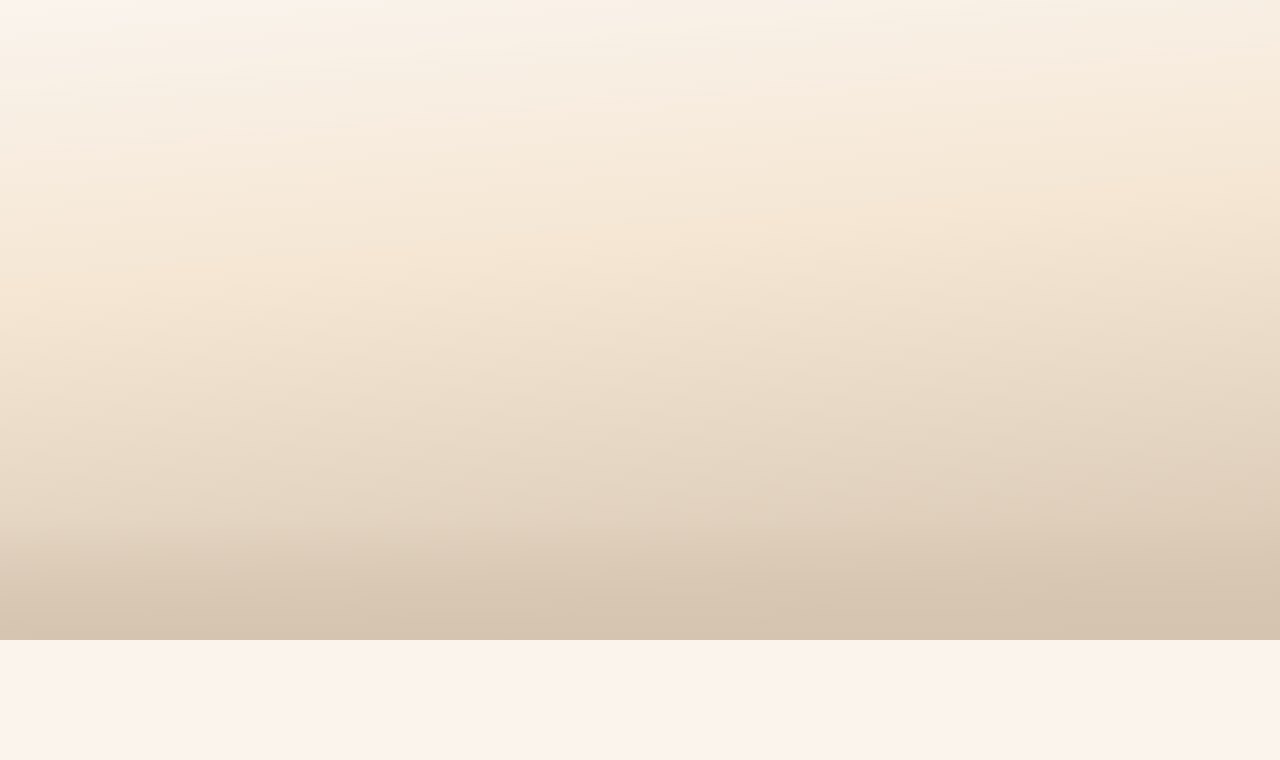
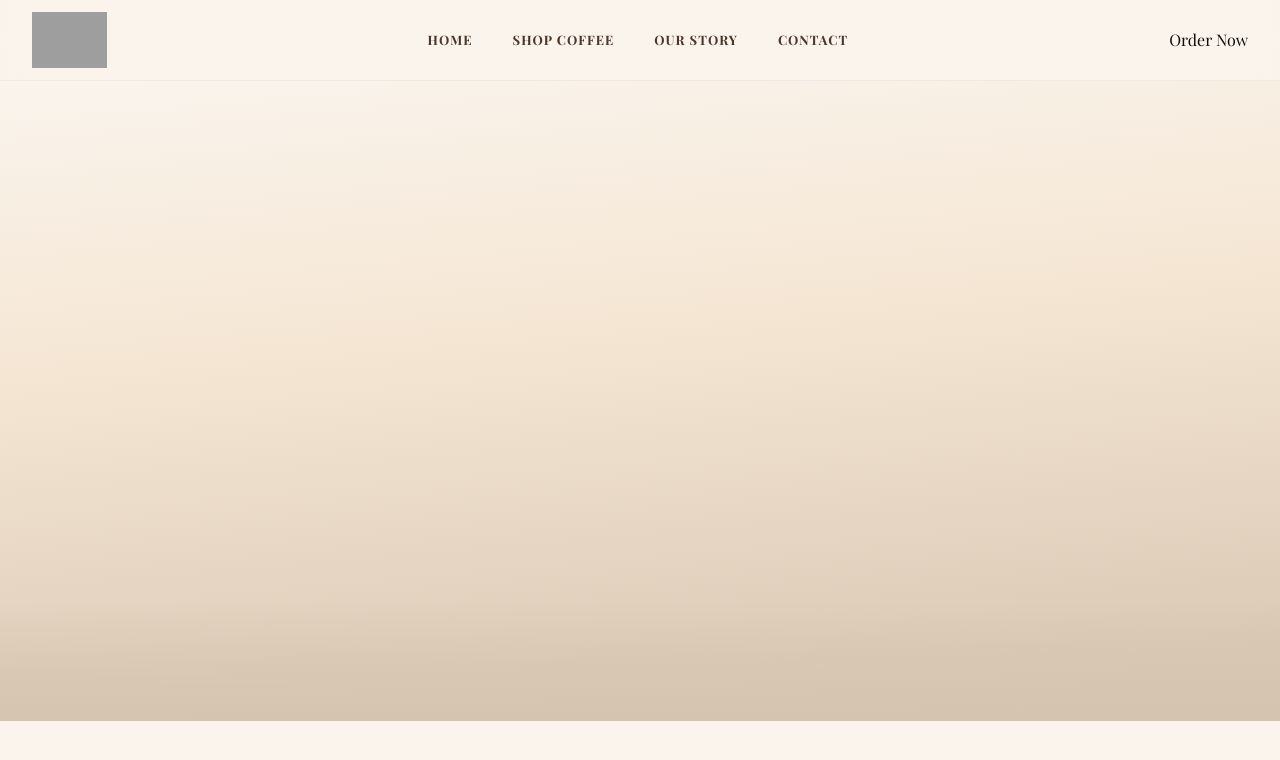
Before and after one commit to rward2766/The-Beans-Place, a React (Vite) app: page / in a window 1280 px wide. Shown: the top 760 px of the page. Built offline with nearby package versions, Linux system fonts and the light colour scheme; grey boxes are pictures that could not be loaded; a web font is replaced by a local one.

Commit message:
finished navbar.jsx and modified app.jsx

```diff
--- a/src/App.jsx
+++ b/src/App.jsx
@@ -12,8 +12,6 @@
 // - How JSX lets you use custom components like HTML tags
 //
 // ============================================================
-
-import { div } from "framer-motion/client";
 
 // STEP 1: Import your section components
 // Each component lives in its own file inside ./components/
@@ -57,11 +55,13 @@
 
 /* --- YOUR COMPONENT CODE GOES HERE --- */
 // Imports go below here
+import NavBar from "./components/NavBar";
 
 export default function App() {
     return (
         <div className="app">
             {/* NAVBAR */}
+            <NavBar />
 
             {/* HERO */}
             <section className="hero bg-hero">
--- a/src/components/NavBar.jsx
+++ b/src/components/NavBar.jsx
@@ -29,7 +29,6 @@
 // Import the Button UI component from "./ui/Button"
 
 /* --- YOUR IMPORTS GO HERE --- */
-
 
 // STEP 2: Create and export the NavBar component
 // export default function NavBar() { ... }
@@ -94,16 +93,100 @@
 
     const closeMenu = () => setMenuOpen(false);
 
-    useEffect( () => {
+    useEffect(() => {
         const handleScroll = () => setScrolled(window.scrollY > 20);
-        window.addEventListener("scroll", handleScroll, { passive: true});
+        window.addEventListener("scroll", handleScroll, { passive: true });
         return () => window.removeEventListener("scroll", handleScroll);
     }, []);
 
-    return(
-        <motion.header>
+    return (
+        <motion.header
+            className={`navbar ${scrolled ? "navbar-scrolled" : ""}`}
+            initial={{ y: -80, opacity: 0 }}
+            animate={{ y: 0, opacity: 1 }}
+            transition={{ duration: 0.5, ease: [0.25, 0.46, 0.45, 0.94] }}
+        >
+            <div className="mx-auto flex w-full max-w-7x1 items-center justify-between px-4 py-3 md:px-8">
+                {/* Brand */}
+                <a href="#home" className="brand">
+                    <img
+                        src={logo}
+                        alt="Beans Place Logo"
+                        className="logo h-12 w-auto md:h-14"
+                    />
+                </a>
 
+                {/* Desktop Nav */}
+                <nav className="nav-links hidden items-center gap-10 md:flex">
+                    <a href="#home">Home</a>
+                    <a href="#shop">Shop Coffee</a>
+                    <a href="#about">Our Story</a>
+                    <a href="#contact">Contact</a>
+                </nav>
+
+                {/* Desktop CTA */}
+                <button variant="accent" size="sm" className="hidden md:inline-flex">
+                    Order Now
+                </button>
+
+                {/* Mobile Hanburger */}
+                <button
+                    type="button"
+                    aria-label={menuOpen ? "Close Menu" : "Open Menu"}
+                    aria-expanded={menuOpen}
+                    onClick={() => setMenuOpen(!menuOpen)}
+                    className="relative z-50 flex h-10 w-10 flex-col items-center justify-center gap-1.5 md:hidden"
+                >
+                    <span
+                        className={`block h-0.5 w-6 bg-black transition-all duration-300 ${menuOpen ? "translate-y-2 rotate-45" : ""}`}
+                    />
+                    <span
+                        className={`block h-0.5 w-6 bg-black transition-all duration-300 ${menuOpen ? "opacity-0" : "opacity-100"}`}
+                    />
+                    <span
+                        className={`block h-0.5 w-6 bg-black transition-all duration-300 ${menuOpen ? "-translate -y-2 -rotate-45" : ""}`}
+                    />
+
+                </button>
+
+            </div>
+
+            {/* Mobile Menu */}
+            <AnimatePresence>
+                {menuOpen && (
+                    <motion.div
+                        className="overflow-hidden md: hidden"
+                        initial={{ height: 0, opcaity: 0 }}
+                        animate={{ height: "auto", opcaity: 1 }}
+                        exit={{ height: 0, opacity: 0 }}
+                        transition={{ duration: 0.3, ease: "easeInOut" }}
+                    >
+                        <nav className="flex flex-col gap-4 px-6 pb-6 pt-2">
+                            <a href="#home" onClick={closeMenu} className="text-base font-semibold">
+                                Home
+                            </a>
+                            <a href="#shop" onClick={closeMenu} className="text-base font-semibold">
+                                Shop Coffee
+                            </a>
+                            <a href="#about" onClick={closeMenu} className="text-base font-semibold">
+                                Our Story
+                            </a>
+                            <a href="#contact" onClick={closeMenu} className="text-base font-semibold">
+                                Contact
+                            </a>
+
+                            <Button
+                                variant="accent"
+                                size="sm"
+                                className="mt-2 w-full"
+                                onClick={closeMenu}
+                            >
+                                Order Now
+                            </Button>
+                        </nav>
+                    </motion.div>
+                )}
+            </AnimatePresence>
         </motion.header>
-
     );
 }
```
